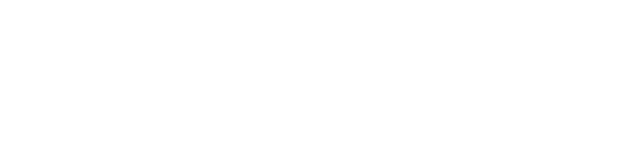
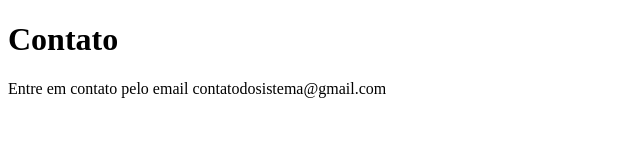
Before and after one commit to niziaquintanilha/sistema-de-cadastro, a plain HTML site: page contato.html in a window 1280 px wide. Shown: the whole page, without its empty margins (0-640 px from the left). Drawn offline with Linux system fonts and the light colour scheme.

Commit message:
adicionando o email de contato

```diff
--- a/contato.html
+++ b/contato.html
@@ -7,6 +7,7 @@
     <title>Contato</title>
 </head>
 <body>
-
+    <h1>Contato</h1>
+    <p>Entre em contato pelo email contatodosistema@gmail.com</p>
 </body>
 </html>
```
